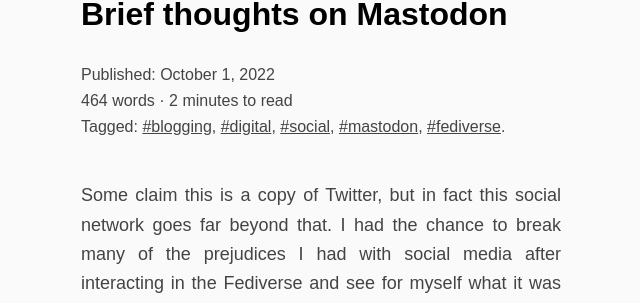
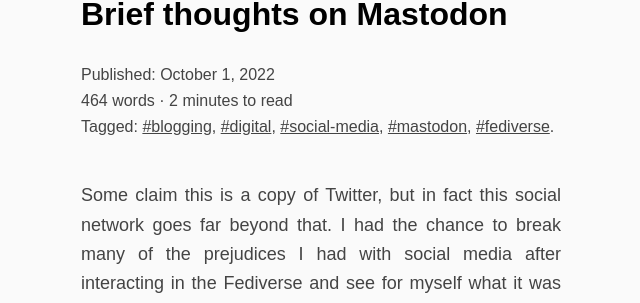
Before and after one commit to a-franca/abf.li, a Jekyll site: the page built from _posts/2022/2022-10-01-brief-thoughts-on-mastodon.md, in a window 1280 px wide and 900 px high. Shown: the part 163-466 px from the top of the window, without its empty margins (319-959 px from the left). Built offline with Jekyll 4.4.1, drawn with Linux system fonts in a browser that asks for light colours.

Commit message:
Remove/consolidate some tags

```diff
--- a/_posts/2022/2022-10-01-brief-thoughts-on-mastodon.md
+++ b/_posts/2022/2022-10-01-brief-thoughts-on-mastodon.md
@@ -6,7 +6,7 @@ permalink:
 tags:
   - Blogging
   - Digital
-  - Social
+  - Social Media
   - Mastodon
   - Fediverse
 date: 2022-10-01 10:00:00
```
Also changed, not shown: _posts/2022/2022-06-09-vini-jr-real-madrid.md (+0 -1 lines), _posts/2022/2022-11-22-copa-do-mundo-no-qatar-e-a-hipocrisia-global.md (+0 -1 lines).
